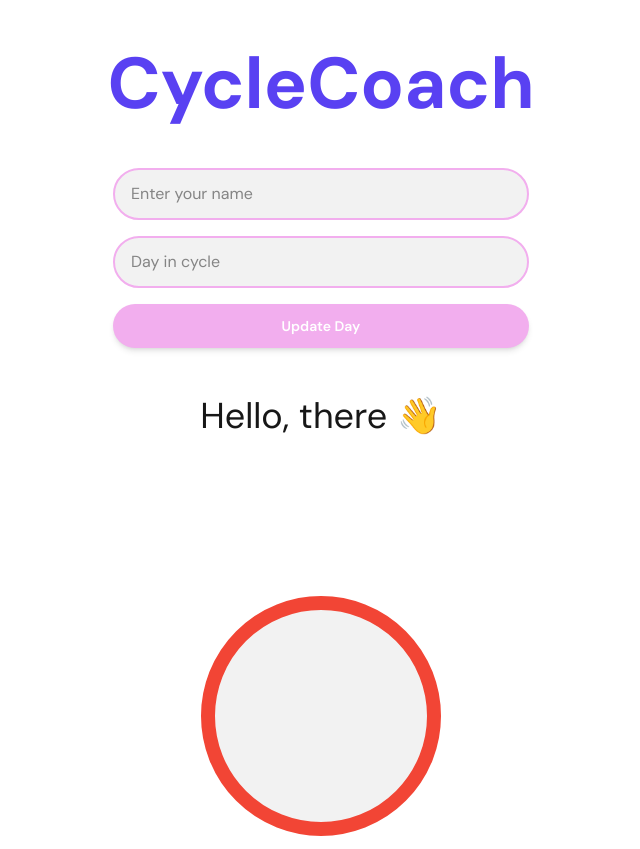
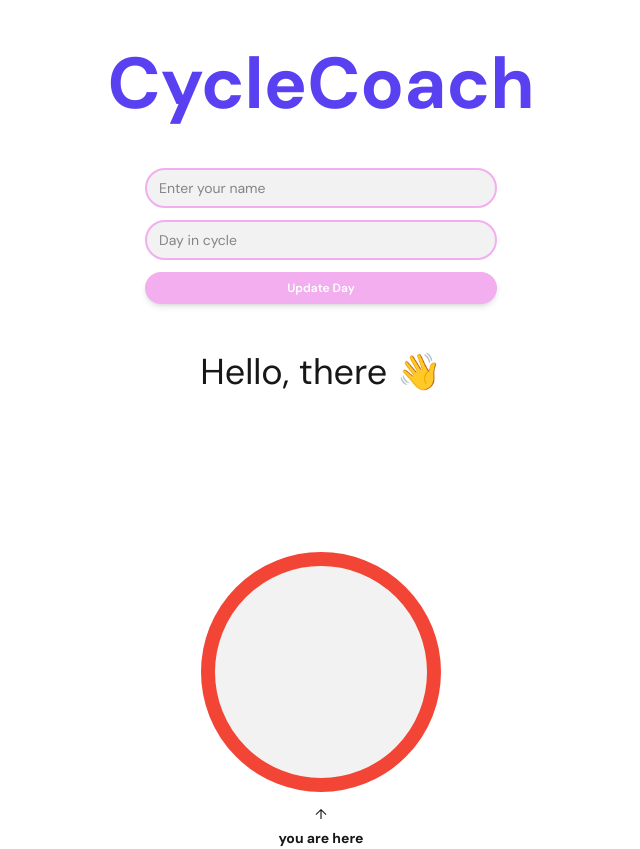
Before and after one commit to zofienora/cyclecoach, a Next.js app in the folder my-app/: page / in a window 1280 px wide. Shown: the top 849 px of the page, without its empty margins (319-959 px from the left). Built offline with nearby package versions, Linux system fonts and the light colour scheme.

Commit message:
changes size of inputs

```diff
--- a/my-app/app/components/Header.tsx
+++ b/my-app/app/components/Header.tsx
@@ -23,7 +23,7 @@ export default function Header() {
       </div>
 
       {/* Inputs section - nicely designed */}
-      <div className="flex flex-col items-center gap-4 w-full max-w-md px-4">
+      <div className="flex flex-col items-center gap-3 w-full max-w-sm px-4">
         {/* Name input */}
         <div className="w-full">
           <input
@@ -31,7 +31,7 @@ export default function Header() {
             placeholder="Enter your name"
             value={userData?.name || ""}
             onChange={(e) => updateUserName(e.target.value)}
-            className="w-full px-4 py-3 border-2 border-primary rounded-full bg-surface text-foreground placeholder:text-foreground/50 focus:outline-none focus:ring-2 focus:ring-primary focus:border-transparent transition-all"
+            className="w-full px-3 py-2 text-sm border-2 border-primary rounded-full bg-surface text-foreground placeholder:text-foreground/50 focus:outline-none focus:ring-2 focus:ring-primary focus:border-transparent transition-all"
           />
         </div>
 
@@ -44,30 +44,30 @@ export default function Header() {
             onChange={(e) => setDayInput(e.target.value)}
             min="1"
             max={userData?.cycleLength || 35}
-            className="w-full px-4 py-3 border-2 border-primary rounded-full bg-surface text-foreground placeholder:text-foreground/50 focus:outline-none focus:ring-2 focus:ring-primary focus:border-transparent transition-all"
+            className="w-full px-3 py-2 text-sm border-2 border-primary rounded-full bg-surface text-foreground placeholder:text-foreground/50 focus:outline-none focus:ring-2 focus:ring-primary focus:border-transparent transition-all"
           />
         </div>
 
         {/* Cycle length input */}
         {userData && (
-          <div className="flex gap-3 items-center w-full">
-            <label className="text-sm text-foreground font-medium whitespace-nowrap">Cycle Length:</label>
+          <div className="flex gap-2 items-center w-full">
+            <label className="text-xs text-foreground font-medium whitespace-nowrap">Cycle Length:</label>
             <input
               type="number"
               value={userData.cycleLength}
               onChange={(e) => updateCycleLength(parseInt(e.target.value, 10))}
               min="21"
               max="35"
-              className="px-4 py-3 border-2 border-primary rounded-full bg-surface text-foreground focus:outline-none focus:ring-2 focus:ring-primary focus:border-transparent transition-all w-24"
+              className="px-3 py-2 text-sm border-2 border-primary rounded-full bg-surface text-foreground focus:outline-none focus:ring-2 focus:ring-primary focus:border-transparent transition-all w-20"
             />
-            <span className="text-sm text-foreground">days</span>
+            <span className="text-xs text-foreground">days</span>
           </div>
         )}
 
         {/* Update button */}
         <button
           onClick={handleUpdateDay}
-          className="bg-primary text-white text-sm px-6 py-3 rounded-full font-semibold hover:opacity-90 transition-opacity shadow-md w-full"
+          className="bg-primary text-white text-xs px-4 py-2 rounded-full font-semibold hover:opacity-90 transition-opacity shadow-md w-full"
         >
           Update Day
         </button>
```
